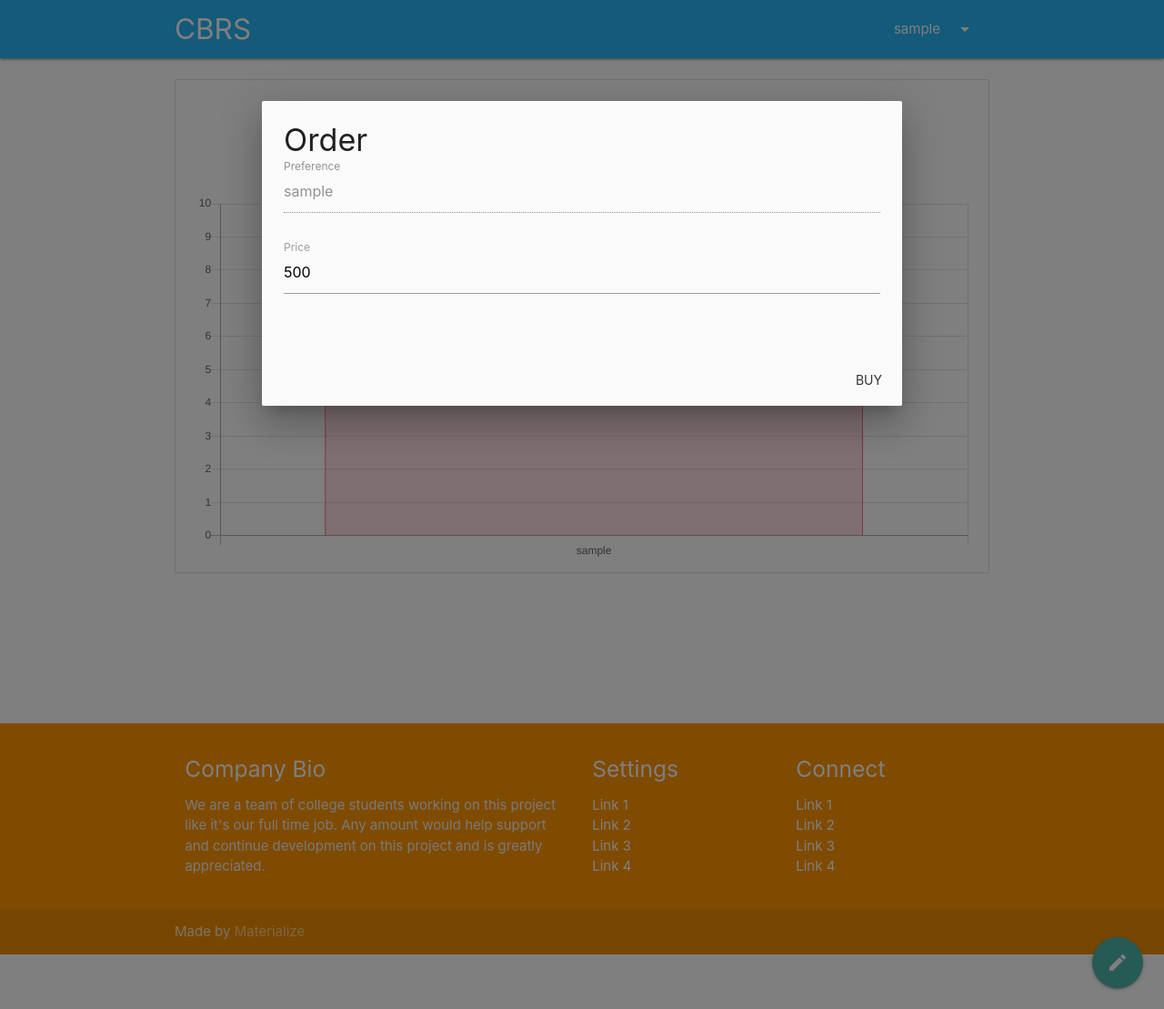
After one commit to Hsun-Yu/CBRS-Trading-System, a Django app: page //market in a window 1280 px wide, after a click on "edit". The commit adds this page. Shown: the whole page at 91% size. Run offline with Django 3.2, Linux system fonts and the light colour scheme; a user stored in the database is signed in; tables that the repository leaves empty hold one stand-in row (values such as "Sample post"); some libraries are stand-ins or nearby versions.

Commit message:
Finish market page

```diff
--- a/templates/main/layout.html
+++ b/templates/main/layout.html
@@ -23,11 +23,12 @@
     <li class="divider"></li>
     {% for group in request.user.groups.all %}
       {% if group.name == 'PAL' %}
-        <li><a href="trading/price">Price</a></li>
+        <li><a href="/trading/price">Pricing & Detail</a></li>
         <li><a href="#!">Logs</a></li>
       {% endif %}
       {% if group.name == 'GAA' %}
-        <li><a href="#!">Orders</a></li>
+        <li><a href="/trading/order">Orders & Detail</a></li>
+        <li><a href="/trading/market">Market</a></li>
       {% endif %}
     {% endfor %}
     <li class="divider"></li>
@@ -38,12 +39,12 @@
     <li class="divider"></li>
     {% for group in request.user.groups.all %}
       {% if group.name == 'PAL' %}
-        <li><a href="trading/price">Pricing & Detail</a></li>
+        <li><a href="/trading/price">Pricing & Detail</a></li>
         <li><a href="#!">Logs</a></li>
       {% endif %}
       {% if group.name == 'GAA' %}
-        <li><a href="trading/order">Orders & Detail</a></li>
-        <li><a href="trading/order">Market</a></li>
+        <li><a href="/trading/order">Orders & Detail</a></li>
+        <li><a href="/trading/market">Market</a></li>
       {% endif %}
     {% endfor %}
     <li class="divider"></li>
--- a/trading/forms.py
+++ b/trading/forms.py
@@ -2,7 +2,7 @@ from django import forms
 from django.forms import ModelForm
 from django.contrib.auth.models import User
 from django.contrib.auth.forms import UserCreationForm
-from .models import PAL, GAA
+from .models import PAL, GAA, Order
 
 class SignUpForm(UserCreationForm):
     userSelect = forms.ChoiceField(choices=[(1, "GAA"), (2, "PAL")])
@@ -24,3 +24,10 @@ class EditGAAForm(ModelForm):
         model = GAA
         exclude = ()
         fields = ('preference',)
+
+class OrderForm(ModelForm):
+    PAL = forms.ModelChoiceField(initial=0, queryset=PAL.objects.all())
+    class Meta:
+        model = Order
+        exclude = ()
+        fields = ('PAL', 'price')
--- a/trading/models.py
+++ b/trading/models.py
@@ -34,10 +34,10 @@ class GAA(models.Model):
 class Order(models.Model):
     GAA = models.ForeignKey(GAA, on_delete=models.CASCADE)
     PAL = models.ForeignKey(PAL, on_delete=models.CASCADE, default=None, blank=True, null=True)
-    price = models.DecimalField(max_digits=6, decimal_places=2)
+    price = models.DecimalField(max_digits=6, decimal_places=2, default=500)
     orderDatetime = models.DateTimeField(default=datetime.now)
     isFinish = models.BooleanField(default=False)
-    dealDateTime = models.DateTimeField(default=None, blank=True)
+    dealDateTime = models.DateTimeField(default=None, null=True)
 
     def __str__(self):
         return self.GAA.user.username
--- /dev/null
+++ b/trading/templates/trading/market.html
@@ -0,0 +1,114 @@
+{% extends "main/layout.html" %}
+{% block content %}
+    {% load static %}
+
+    <div class="container">
+        <div class="fixed-action-btn">
+            <a title="Buy" class="btn-floating btn-large teal lighten-2 modal-trigger" href="#modal1"><i class="material-icons">edit</i></a>
+        </div>
+          <!-- Modal Structure -->
+
+        <div id="modal1" class="modal">
+            <form method="post">
+                {% csrf_token %}
+                <div class="modal-content">
+                    <h4>Order</h4>
+                    {% if gaa.preference != None %}
+                        <div class="row">
+                            <div class="input-field">
+                            <input disabled value="{{ gaa.preference.user.username }}" id="disabled" type="text" class="validate">
+                            <label for="disabled">Preference</label>
+                            </div>
+                        </div>
+                        <div style="display: none;" class="row">
+                            <div class="input-field">
+                                {{ form.PAL }}
+                                <label>Preference</label>
+                            </div>
+                        </div>
+                    {% else %}
+                        <div class="row">
+                            <div class="input-field">
+                                {{ form.PAL }}
+                                <label>Preference</label>
+                            </div>
+                        </div>
+                    {% endif %}
+
+
+                    <div class="row">
+                        <div class="input-field">
+                            <label for="Price">
+                                Price
+                            </label>
+                            {{ form.price }}
+                        </div>
+                    </div>
+                </div>
+                <div class="modal-footer">
+                    <button type="submit" class="modal-close btn-flat">Buy</button>
+                </div>
+            </form>
+        </div>
+        <ul class="collection">
+            <li class="collection-item">
+                <h3 style="text-align: center;">PALs</h3>
+                <canvas id="myChart" width="400"></canvas>
+            </li>
+        </ul>
+
+    </div>
+    <script>
+        document.addEventListener('DOMContentLoaded', function() {
+            var elems = document.querySelectorAll('.modal');
+            var instances = M.Modal.init(elems, options);
+          });
+
+          // Or with jQuery
+
+          $(document).ready(function(){
+            $('.modal').modal();
+          });
+    </script>
+    <script type="text/javascript" src="{% static 'js/Chart.min.js' %}"></script>
+    <script>
+        var ctx = document.getElementById('myChart');
+        var myChart = new Chart(ctx, {
+            type: 'bar',
+            data: {
+                labels: {{ labels|safe }},
+                datasets: [{
+                    label: 'PALs',
+                    data: {{ data|safe }},
+                    backgroundColor: [
+                        'rgba(255, 99, 132, 0.2)',
+                        'rgba(54, 162, 235, 0.2)',
+                        'rgba(255, 206, 86, 0.2)',
+                        'rgba(75, 192, 192, 0.2)',
+                        'rgba(153, 102, 255, 0.2)',
+                        'rgba(255, 159, 64, 0.2)'
+                    ],
+                    borderColor: [
+                        'rgba(255, 99, 132, 1)',
+                        'rgba(54, 162, 235, 1)',
+                        'rgba(255, 206, 86, 1)',
+                        'rgba(75, 192, 192, 1)',
+                        'rgba(153, 102, 255, 1)',
+                        'rgba(255, 159, 64, 1)'
+                    ],
+                    borderWidth: 1
+                }]
+            },
+            options: {
+                scales: {
+                    yAxes: [{
+                        ticks: {
+                            beginAtZero: true
+                        }
+                    }]
+                }
+            }
+        });
+    </script>
+
+{% endblock %}
--- a/trading/urls.py
+++ b/trading/urls.py
@@ -9,4 +9,5 @@ urlpatterns = [
     url(r'/logout', views.logoutView, name='logoutView'),
     url(r'/price', views.priceView, name='priceView'),
     url(r'/order', views.orderView, name='orderView'),
+    url(r'/market', views.marketView, name='marketView'),
 ];
--- a/trading/views.py
+++ b/trading/views.py
@@ -1,6 +1,6 @@
 from django.shortcuts import render
 from django.http import HttpResponse, HttpResponseRedirect
-from .forms import SignUpForm, EditPALForm, EditGAAForm
+from .forms import SignUpForm, EditPALForm, EditGAAForm, OrderForm
 from django.contrib.auth.models import User, Group
 from django.contrib.auth.forms import AuthenticationForm
 from django.contrib.auth import login, logout, authenticate
@@ -120,5 +120,38 @@ def orderView(request):
             orders = []
             orders = Order.objects.filter(GAA=gaa)
             form = EditGAAForm(instance=gaa)
-            return render(request, 'trading/order.html', {'gaa':gaa, 'form':form, 'orders':orders})
+            numberOfDatas = 100
+            return render(request, 'trading/order.html', {'gaa':gaa, 'form':form, 'orders':orders[0:numberOfDatas]})
     return redirect('/')
+
+def marketView(request):
+    if request.method == 'POST':
+        form = OrderForm(request.POST)
+        if form.is_valid():
+            gaa = GAA.objects.get(user=request.user)
+            price = form.cleaned_data.get('price')
+            pal = gaa.preference
+            if gaa.preference == None:
+                pal = form.cleaned_data.get('PAL')
+
+            order = Order.objects.create(GAA=gaa, PAL=pal, price=price)
+            Order.save(order)
+            messages.success(request, f"Ordered successfully~")
+            return HttpResponseRedirect('/trading/order')
+
+
+    if request.user.is_authenticated:
+        user = request.user
+        if GAA.objects.filter(user=user).exists():
+            gaa = GAA.objects.get(user=user)
+            pals = PAL.objects.all()
+            data = []
+            labels = []
+            for i in pals:
+                data.append((int)(i.price))
+                labels.append((str)(i.user.username))
+
+            form = OrderForm()
+            numberOfDatas = 100
+            return render(request, 'trading/market.html', {'data':data[:numberOfDatas], 'labels':labels[:numberOfDatas], 'gaa':gaa, 'form':form})
+    return redirect('/')
```
Also changed, not shown: trading/templates/trading/order.html (+15 -18 lines), trading/migrations/0011_auto_20200601_1848.py (added), trading/migrations/0012_auto_20200601_1913.py (added).
